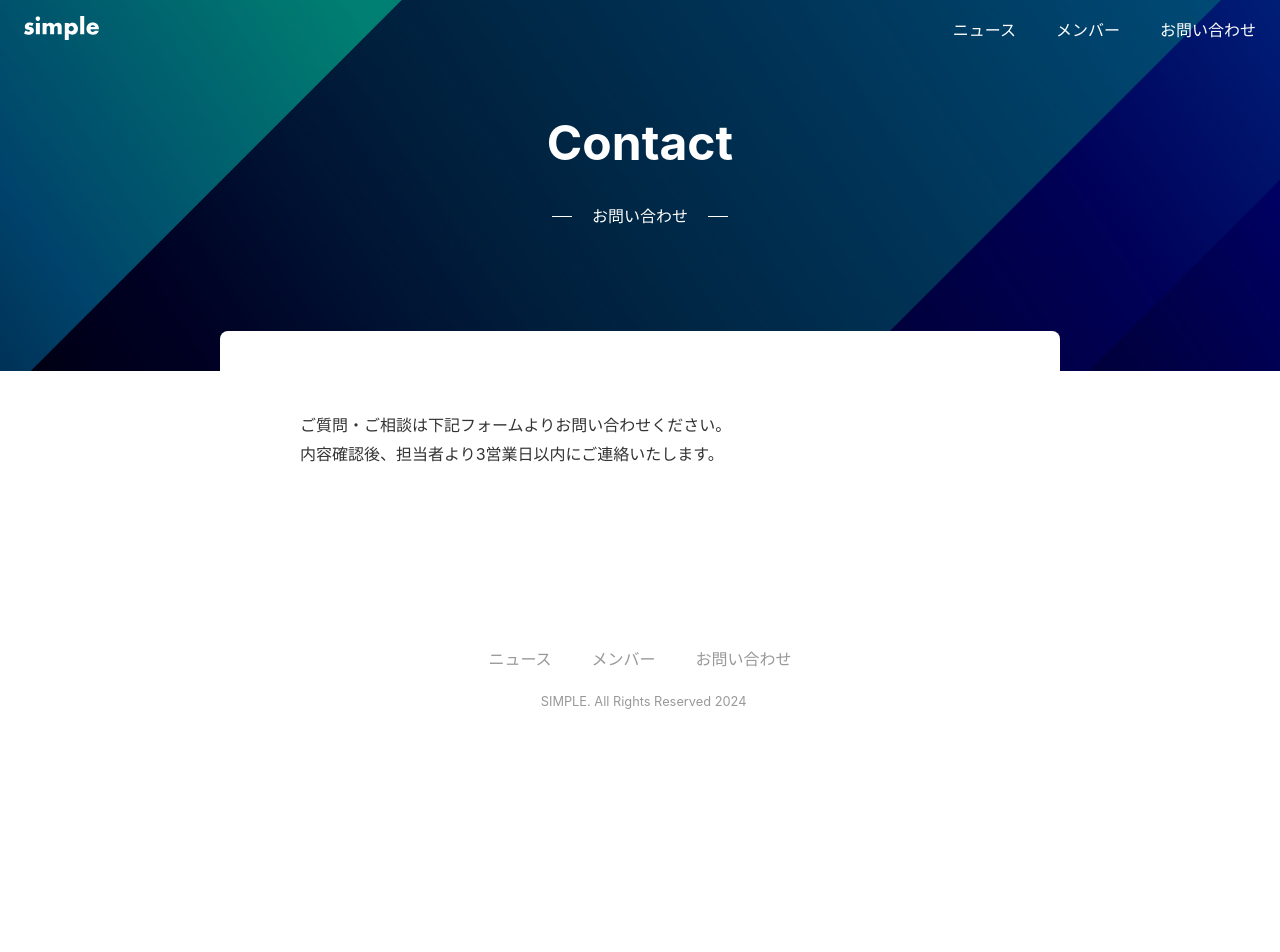
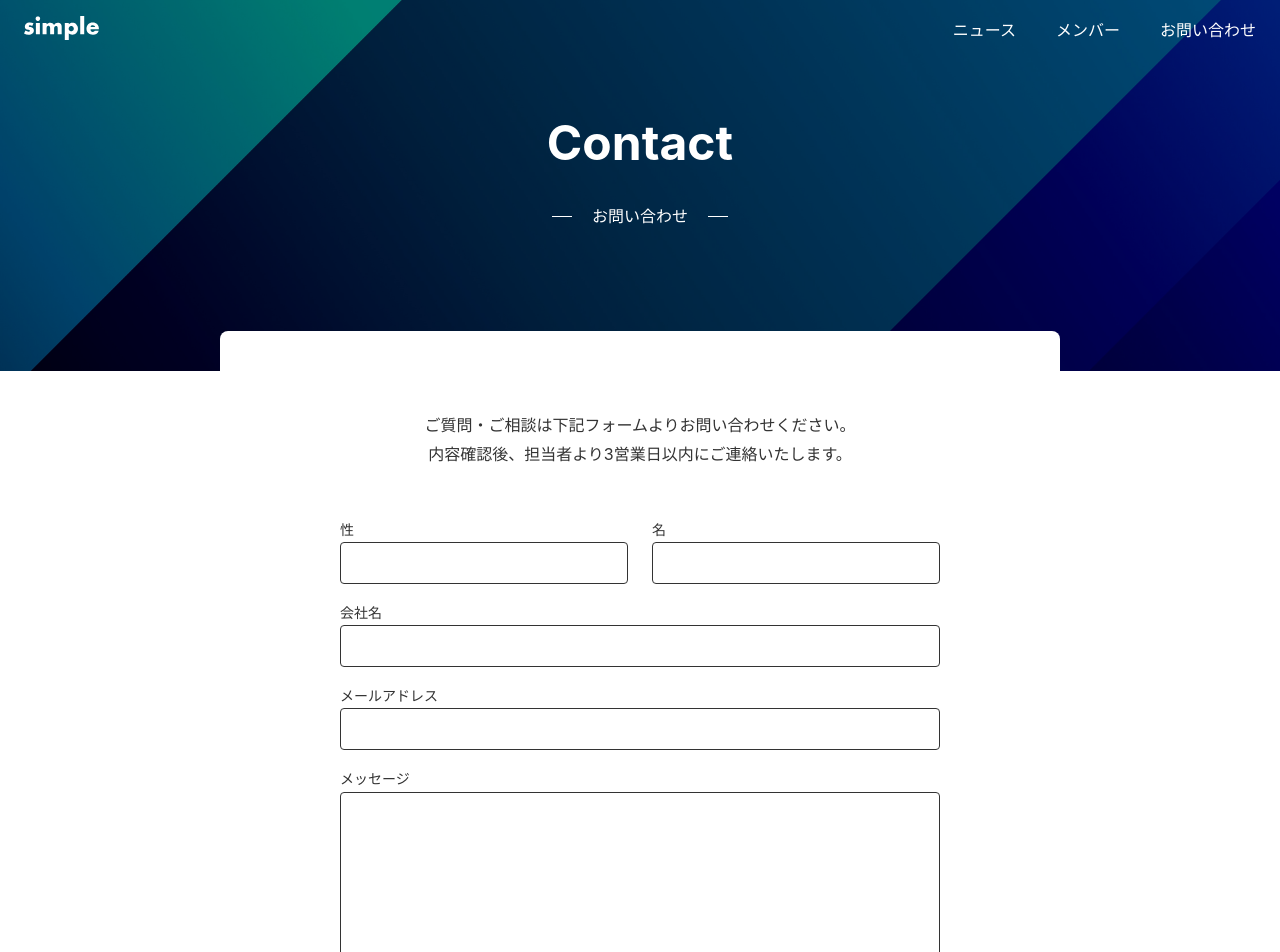
Before and after one commit to ryuta09/microcms-book-app, a Next.js app: page /contact in a window 1280 px wide. Shown: the top 952 px of the page. Before the commit the page ends 800 px from the top, so only its background shows below. Built offline with nearby package versions, Linux system fonts and the light colour scheme.

Commit message:
feat: お問い合わせの入力フォームのスタイルを調整

```diff
--- a/app/_components/ContactForm/index.module.css
+++ b/app/_components/ContactForm/index.module.css
@@ -23,7 +23,7 @@
 }
 
 .textfield {
-  border: 1px solid var(--color-border);
+  border: 1px solid var(--color-border-dark);
   padding: 8px;
   border-radius: 4px;
   line-height: 1.5;
@@ -31,11 +31,13 @@
 }
 
 .textarea {
-  border: 1px solid var(--color-border);
+  border: 1px solid var(--color-border-dark);
   padding: 8px;
   border-radius: 4px;
   line-height: 1.5;
   width: 100%;
+  min-height: 200px;
+  resize: none;
 }
 
 .actions {
--- a/app/_components/ContactForm/index.tsx
+++ b/app/_components/ContactForm/index.tsx
@@ -1,32 +1,62 @@
 import styles from './index.module.css'
 export default function ContactForm() {
-  return(
+  return (
     <form className={styles.form}>
       <div className={styles.horizontal}>
         <div className={styles.item}>
-          <label className={styles.label} htmlFor="lastname">性</label>
-          <input type="text" id='lastname' name='lastname' className={styles.textfield} />
+          <label className={styles.label} htmlFor="lastname">
+            性
+          </label>
+          <input
+            className={styles.textfield}
+            type="text"
+            id="lastname"
+            name="lastname"
+          />
         </div>
         <div className={styles.item}>
-          <label className={styles.label} htmlFor="firstname">名</label>
-          <input type="text" id='firstname' name='firstname' className={styles.textfield} />
+          <label className={styles.label} htmlFor="firstname">
+            名
+          </label>
+          <input
+            type="text"
+            id="firstname"
+            name="firstname"
+            className={styles.textfield}
+          />
+        </div>
       </div>
       <div className={styles.item}>
-          <label className={styles.label} htmlFor="company">会社名</label>
-          <input type="text" id='company' name='company' className={styles.textfield} />
+        <label className={styles.label} htmlFor="company">
+          会社名
+        </label>
+        <input
+          type="text"
+          id="company"
+          name="company"
+          className={styles.textfield}
+        />
       </div>
       <div className={styles.item}>
-          <label className={styles.label} htmlFor="email">メールアドレス</label>
-          <input type="text" id='email' name='email' className={styles.textfield} />
+        <label className={styles.label} htmlFor="email">
+          メールアドレス
+        </label>
+        <input
+          type="text"
+          id="email"
+          name="email"
+          className={styles.textfield}
+        />
       </div>
       <div className={styles.item}>
-          <label className={styles.label} htmlFor="message">メッセージ</label>
-          <textarea id='message' name='message' className={styles.textfield} />
+        <label className={styles.label} htmlFor="message">
+          メッセージ
+        </label>
+        <textarea id="message" name="message" className={styles.textarea} />
       </div>
       <div className={styles.actions}>
-          <input type="submit" className={styles.button} value='送信する'/>
-        </div>
+        <input type="submit" className={styles.button} value="送信する" />
       </div>
     </form>
-  )
+  );
 }
--- a/app/contact/page.module.css
+++ b/app/contact/page.module.css
@@ -0,0 +1,10 @@
+.text {
+  text-align: center;
+  margin-bottom: 40px;
+}
+
+@media (max-width: 640px) {
+  .text {
+    text-align: left;
+  }
+}
--- a/app/contact/page.tsx
+++ b/app/contact/page.tsx
@@ -1,3 +1,4 @@
+import ContactForm from '../_components/ContactForm'
 import styles from './page.module.css'
 export default function Contact() {
   return(
@@ -7,6 +8,7 @@ export default function Contact() {
         <br />
         内容確認後、担当者より3営業日以内にご連絡いたします。
       </p>
+      <ContactForm />
     </div>
   )
 }
```
Lines whose indentation alone changed are shown as unchanged.
